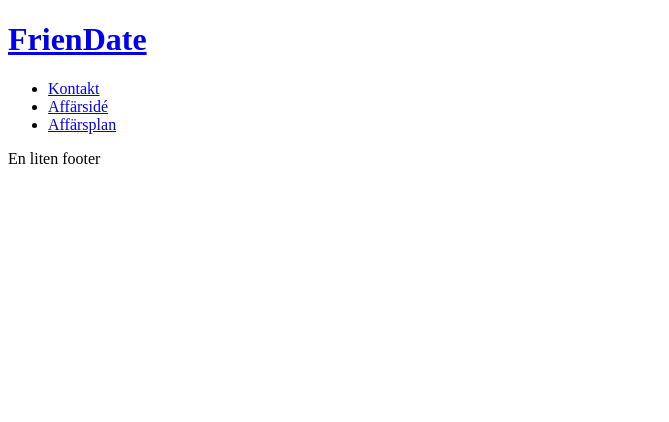
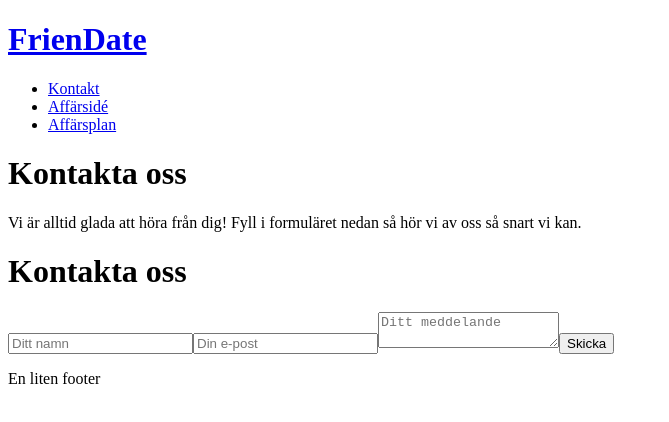
Before and after one commit to Dilemma98/FrienDate, a React app: page /contact in a window 1280 px wide. Shown: the top 422 px of the page, without its empty margins (0-669 px from the left). Built offline with nearby package versions, Linux system fonts and the light colour scheme; the HTML template or start-up script is replaced by a standard one.

Commit message:
Added contactView

```diff
--- a/src/components/contact.tsx
+++ b/src/components/contact.tsx
@@ -1,10 +1,27 @@
 import React from "react";
 
-class Contact extends React.Component{
-    render(){
-        return(
-            <div></div>
-        );
-    }
+class Contact extends React.Component {
+  render() {
+    return (
+      <div className="contact-container">
+        <h1 className="contact-header">Kontakta oss</h1>
+        <p>
+          Vi är alltid glada att höra från dig! Fyll i formuläret nedan så hör
+          vi av oss så snart vi kan.
+        </p>
+        <form className="contact-form">
+          <h1>Kontakta oss</h1>
+          <input type="text" name="name" placeholder="Ditt namn" required />
+          <input type="email" name="email" placeholder="Din e-post" required />
+          <textarea
+            name="message"
+            placeholder="Ditt meddelande"
+            required
+          ></textarea>
+          <button type="submit">Skicka</button>
+        </form>
+      </div>
+    );
+  }
 }
 export default Contact;
```
